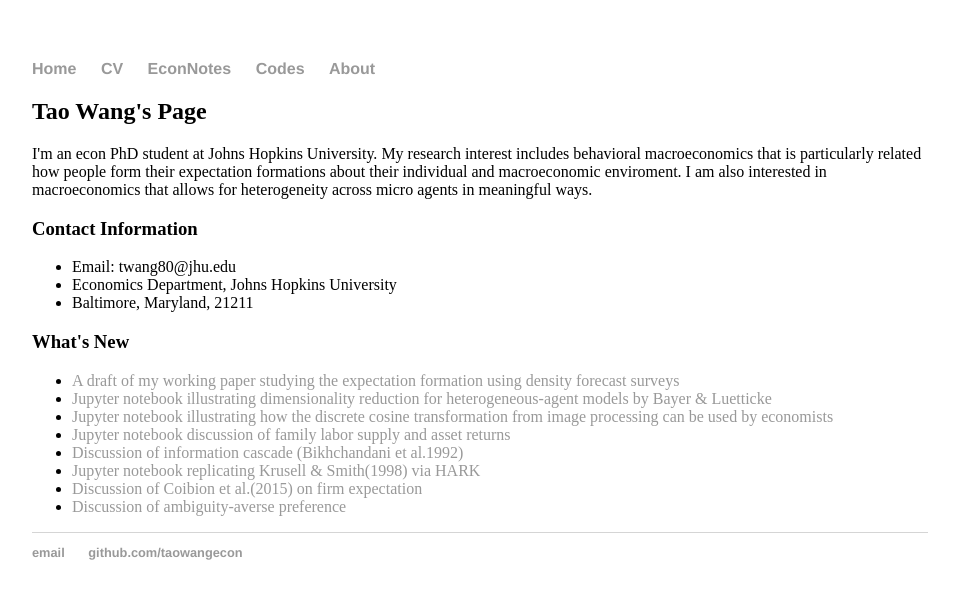
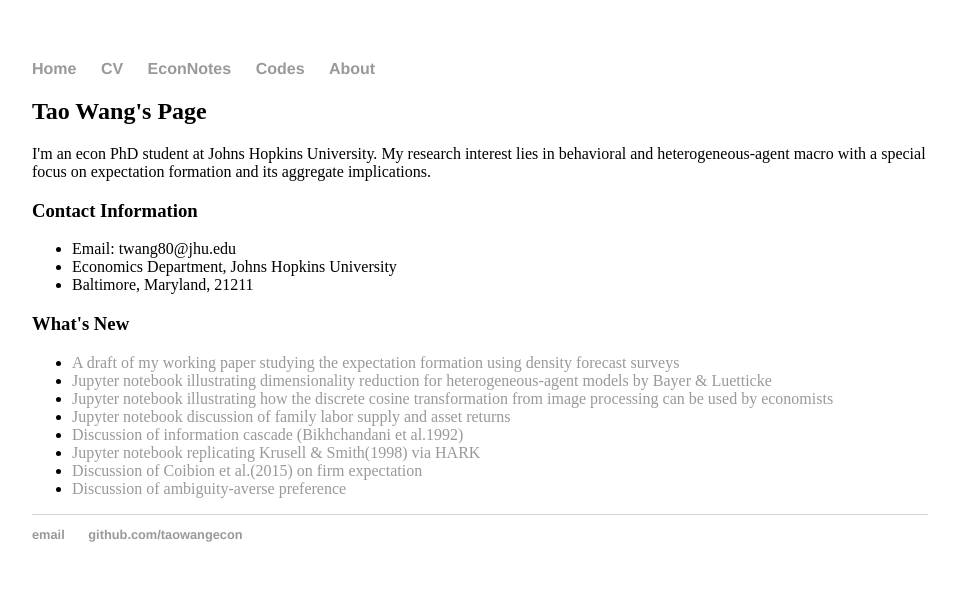
Before and after one commit to iworld1991/TaoWangEcon.github.io, a Jekyll site: the page built from index.html, in a window 1280 px wide. Shown: the top 599 px of the page, without its empty margins (160-1116 px from the left). Built offline with Jekyll 4.4.1, drawn with Linux system fonts in a browser that asks for light colours.

Commit message:
Update index.html

```diff
--- a/index.html
+++ b/index.html
@@ -4,8 +4,8 @@ title: Tao Wang's Page
 ---
 <div class="blurb">
 	<h2> {{page.title}} </h2>
-	<p2>I'm an econ PhD student at Johns Hopkins University.<p2>
-	<p3>My research interest includes behavioral macroeconomics that is particularly related how people form their expectation formations about their individual and macroeconomic enviroment. I am also interested in macroeconomics that allows for heterogeneity across micro agents in meaningful ways. <p3>
+	<p2>I'm an econ PhD student at Johns Hopkins University.</p2>
+	<p3>My research interest lies in behavioral and heterogeneous-agent macro with a special focus on expectation formation and its aggregate implications.</p3>
 	<h3> Contact Information </h3>
 	  <ul>
 	 <li>Email: twang80@jhu.edu</li>
```
